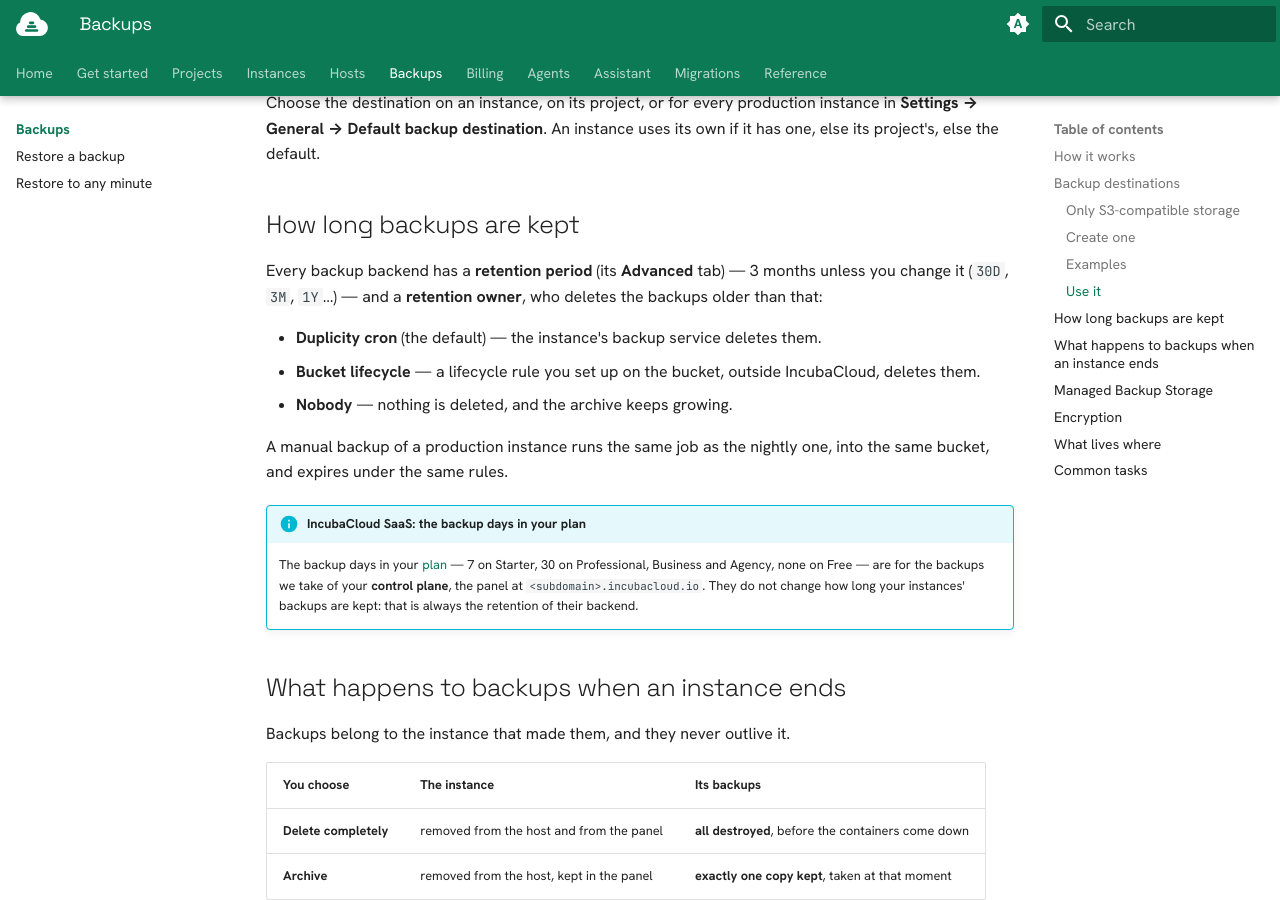
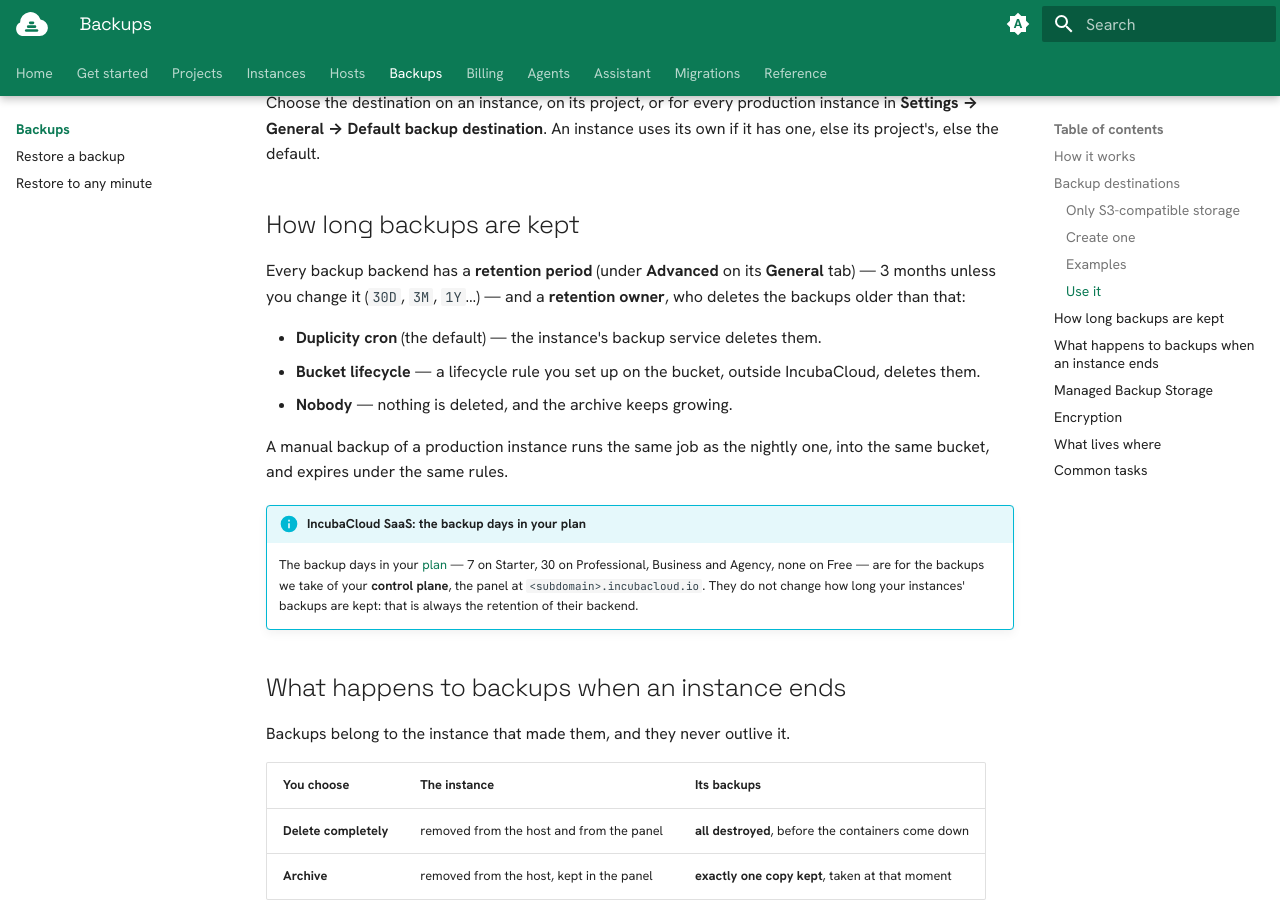
Before and after one commit to incubacloud/incubacloud, an MkDocs documentation site: the page built from docs/user/docs/backups/index.md, in a window 1280 px wide and 900 px high, scrolled down 2415 px. Built offline with MkDocs 1.6.1 and Material for MkDocs 9.7.7, drawn with Linux system fonts in a browser that asks for light colours; plug-ins that fetch from the network failed and are left out.

Commit message:
[DOC] user docs: a backup destination's retention period is under Advanced on its General tab (#13)

```diff
--- a/docs/user/docs/backups/index.md
+++ b/docs/user/docs/backups/index.md
@@ -91,9 +91,9 @@ uses its own if it has one, else its project's, else the default.
 
 ## How long backups are kept
 
-Every backup backend has a **retention period** (its **Advanced** tab) — 3
-months unless you change it (`30D`, `3M`, `1Y`…) — and a **retention owner**,
-who deletes the backups older than that:
+Every backup backend has a **retention period** (under **Advanced** on its
+**General** tab) — 3 months unless you change it (`30D`, `3M`, `1Y`…) — and a
+**retention owner**, who deletes the backups older than that:
 
 - **Duplicity cron** (the default) — the instance's backup service deletes them.
 - **Bucket lifecycle** — a lifecycle rule you set up on the bucket, outside
```
